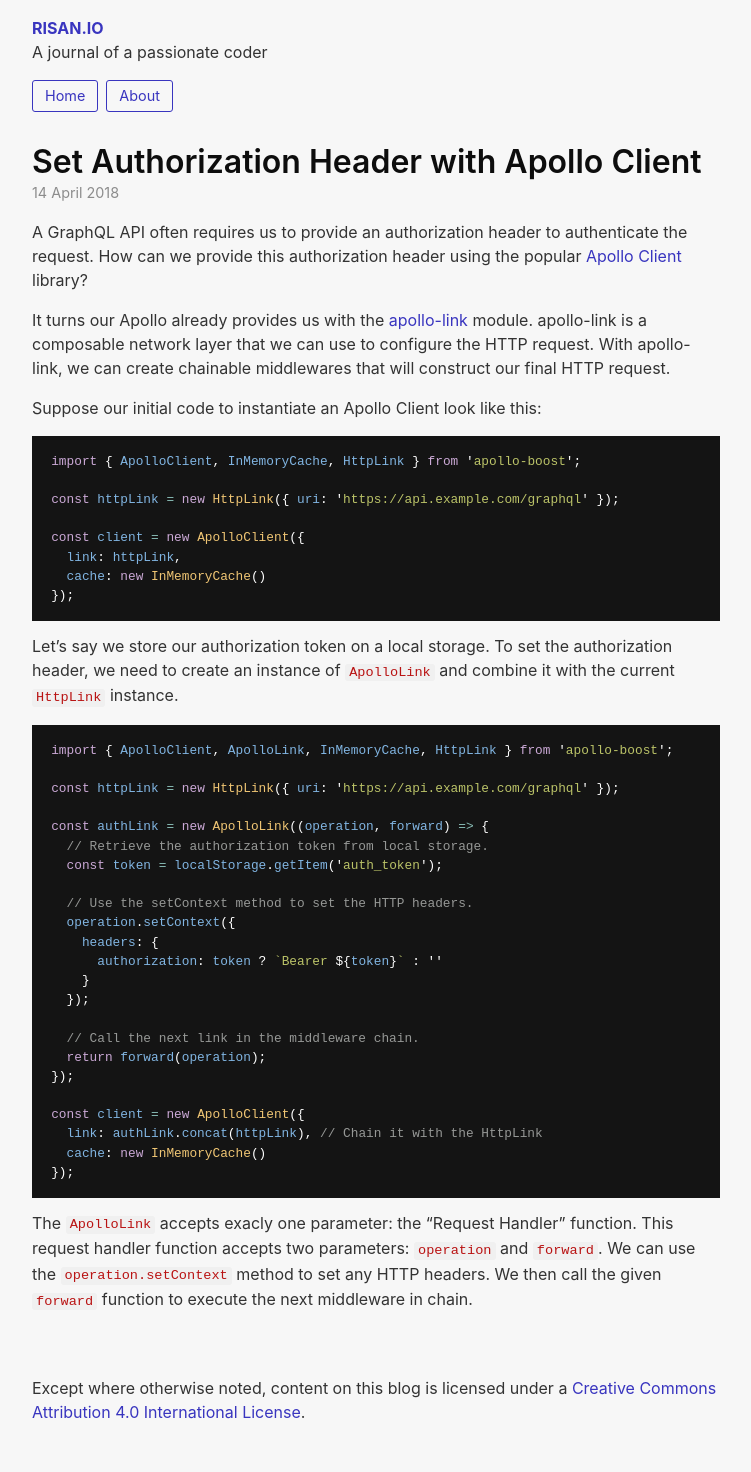
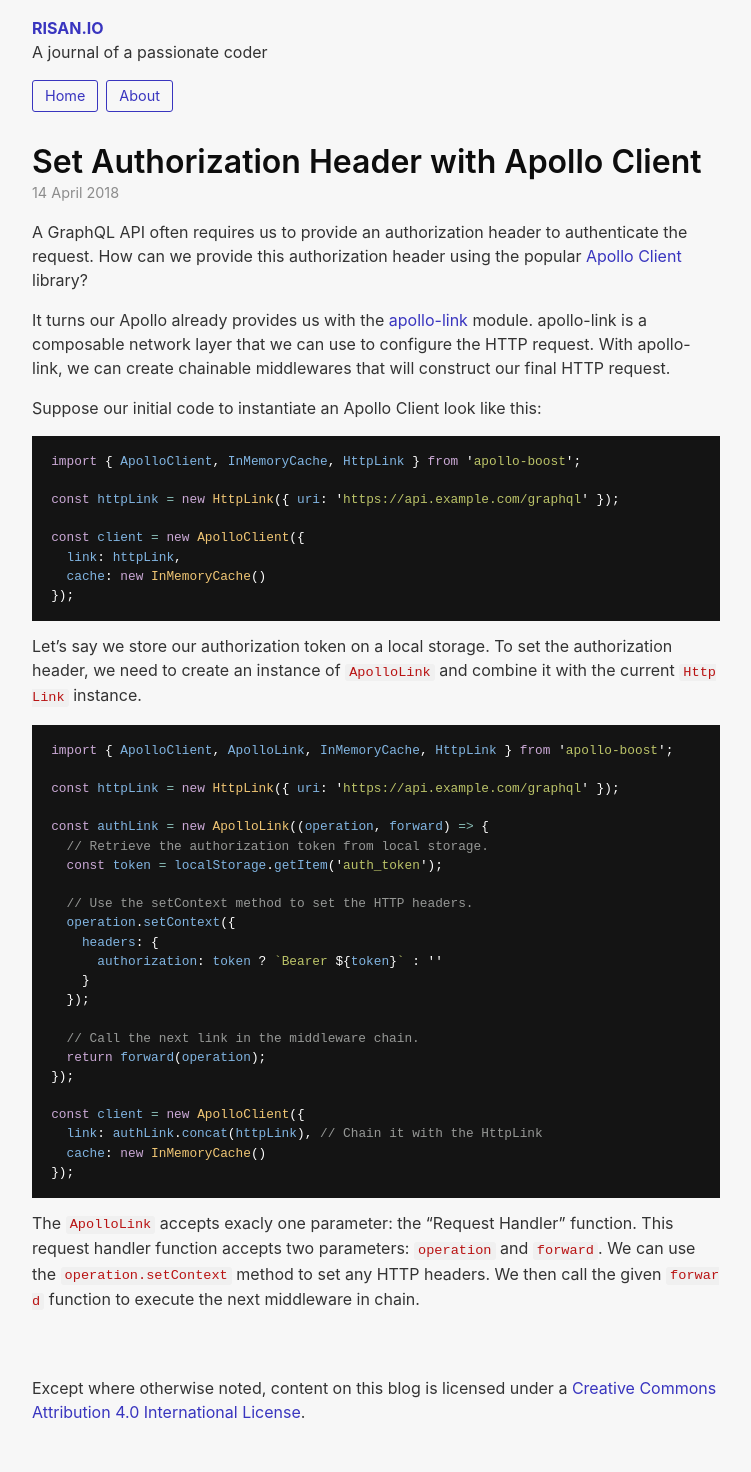
Before and after one commit to risan/oldblog, a Jekyll site: the page built from _posts/2018-04-14-set-authorization-header-with-apollo-client.md, in a window 1280 px wide. Shown: the whole page, without its empty margins (264-1015 px from the left). Built offline with Jekyll 4.4.1, drawn with Linux system fonts in a browser that asks for light colours.

Commit message:
Allow the code content to break

```diff
--- a/css/article.scss
+++ b/css/article.scss
@@ -125,6 +125,10 @@
     background-color: #141414;
   }
 
+  code {
+    word-break: break-all;
+  }
+
   p, li {
     code {
       color: $code-color;
```
